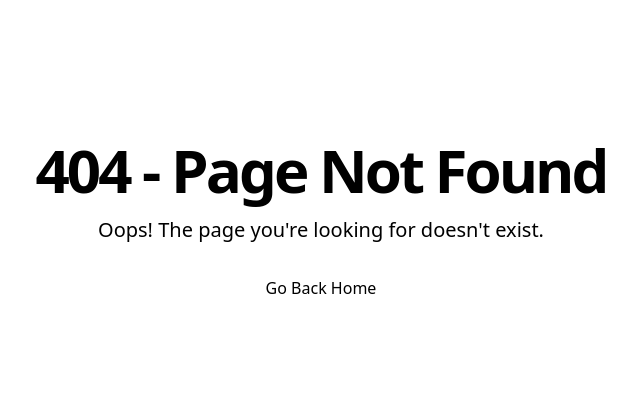
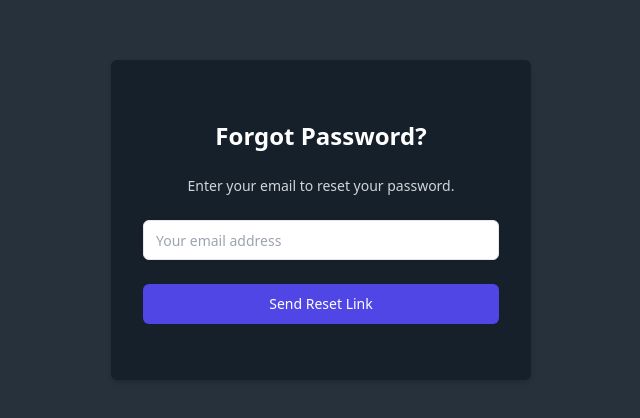
Before and after one commit to piyushkhare001/ED-Tech, a Next.js app: page /ForgetPass in a window 1280 px wide. Before the commit this address had no page. Shown: the part 180-598 px from the top of the page, without its empty margins (319-959 px from the left). Built offline with nearby package versions, Linux system fonts and the light colour scheme.

Commit message:
forgot pass done

```diff
--- /dev/null
+++ b/@/components/ui/button.tsx
@@ -0,0 +1,56 @@
+import * as React from "react"
+import { Slot } from "@radix-ui/react-slot"
+import { cva, type VariantProps } from "class-variance-authority"
+
+import { cn } from "@/lib/utils"
+
+const buttonVariants = cva(
+  "inline-flex items-center justify-center whitespace-nowrap rounded-md text-sm font-medium ring-offset-background transition-colors focus-visible:outline-none focus-visible:ring-2 focus-visible:ring-ring focus-visible:ring-offset-2 disabled:pointer-events-none disabled:opacity-50",
+  {
+    variants: {
+      variant: {
+        default: "bg-primary text-primary-foreground hover:bg-primary/90",
+        destructive:
+          "bg-destructive text-destructive-foreground hover:bg-destructive/90",
+        outline:
+          "border border-input bg-background hover:bg-accent hover:text-accent-foreground",
+        secondary:
+          "bg-secondary text-secondary-foreground hover:bg-secondary/80",
+        ghost: "hover:bg-accent hover:text-accent-foreground",
+        link: "text-primary underline-offset-4 hover:underline",
+      },
+      size: {
+        default: "h-10 px-4 py-2",
+        sm: "h-9 rounded-md px-3",
+        lg: "h-11 rounded-md px-8",
+        icon: "h-10 w-10",
+      },
+    },
+    defaultVariants: {
+      variant: "default",
+      size: "default",
+    },
+  }
+)
+
+export interface ButtonProps
+  extends React.ButtonHTMLAttributes<HTMLButtonElement>,
+    VariantProps<typeof buttonVariants> {
+  asChild?: boolean
+}
+
+const Button = React.forwardRef<HTMLButtonElement, ButtonProps>(
+  ({ className, variant, size, asChild = false, ...props }, ref) => {
+    const Comp = asChild ? Slot : "button"
+    return (
+      <Comp
+        className={cn(buttonVariants({ variant, size, className }))}
+        ref={ref}
+        {...props}
+      />
+    )
+  }
+)
+Button.displayName = "Button"
+
+export { Button, buttonVariants }
--- a/@/components/ui/input.tsx
+++ b/@/components/ui/input.tsx
@@ -11,7 +11,7 @@
       <input
         type={type}
         className={cn(
-          "flex h-10 w-full rounded-full border border-input bg-background px-3 py-2 text-sm ring-offset-background file:border-0 file:bg-transparent file:text-sm file:font-medium file:text-foreground placeholder:text-muted-foreground focus-visible:outline-none focus-visible:ring-2 focus-visible:ring-ring focus-visible:ring-offset-2 disabled:cursor-not-allowed disabled:opacity-50",
+          "flex h-10 w-full rounded-md border border-input bg-background px-3 py-2 text-sm ring-offset-background file:border-0 file:bg-transparent file:text-sm file:font-medium file:text-foreground placeholder:text-muted-foreground focus-visible:outline-none focus-visible:ring-2 focus-visible:ring-ring focus-visible:ring-offset-2 disabled:cursor-not-allowed disabled:opacity-50",
           className
         )}
         ref={ref}
--- a/src/components/frontend/CertifiedCourse.tsx
+++ b/src/app/(routes)/CertifiedCourse/page.tsx
@@ -2,7 +2,7 @@
 
 import certifiedcourseimg from "../../assets/certification.jpg";
 import Image from 'next/image';
-import CourseCard from './CourseCard';
+import CourseCard from '../CourseCard/page';
 
 const courseData = [
     {
--- a/src/components/frontend/PlacementCourses.tsx
+++ b/src/app/(routes)/PlacementCourses/page.tsx
@@ -2,7 +2,7 @@
 
 import certifiedcourseimg from "../../assets/certification.jpg";
 import Image from 'next/image';
-import CourseCard from './CourseCard';
+import CourseCard from '../CourseCard/page';
 
 const courseData = [
     {
--- /dev/null
+++ b/src/app/ForgetPass/page.tsx
@@ -0,0 +1,67 @@
+"use client";
+
+import { Button } from '@/components/ui/button';
+import { Input } from '@/components/ui/input';
+import React, { useState } from 'react';
+
+const ForgotPassword = () => {
+  const [email, setEmail] = useState<string>('');
+  const [error, setError] = useState<string | null>(null);
+  const [success, setSuccess] = useState<string | null>(null);
+
+  const handleSubmit = (e: React.FormEvent) => {
+    e.preventDefault();
+
+    // Basic email validation
+    const emailRegex = /^[^\s@]+@[^\s@]+\.[^\s@]+$/;
+    if (!emailRegex.test(email)) {
+      setError('Please enter a valid email address.');
+      setSuccess(null);
+      return;
+    }
+
+    // If email is valid, proceed (you can implement actual API call here)
+    setError(null);
+    setSuccess('Password reset link has been sent to your email address.');
+    setEmail('');
+  };
+
+  return (
+    <div className="flex min-h-screen items-center justify-center bg-[#26313c] p-4">
+      <div className="w-[420px] h-[320px] max-w-md space-y-6 bg-[#16202a] p-8 rounded-md shadow-md">
+        <h2 className="text-2xl font-semibold text-center text-white pt-7">
+          Forgot Password?
+        </h2>
+        <p className="text-center text-sm text-gray-300">
+          Enter your email to reset your password.
+        </p>
+
+        {error && <p className="text-red-500 text-sm">{error}</p>}
+        {success && <p className="text-green-500 text-sm">{success}</p>}
+
+        <form onSubmit={handleSubmit}>
+          <div className="mt-4">
+            <Input
+              type="email"
+              placeholder="Your email address"
+              value={email}
+              onChange={(e) => setEmail(e.target.value)}
+              className="w-full p-3 border border-gray-300 rounded-lg shadow-sm focus:ring focus:ring-indigo-300"
+            />
+          </div>
+
+          <div className="mt-6">
+            <Button
+              type="submit"
+              className="w-full bg-indigo-600 text-white py-2 rounded-full hover:bg-indigo-700 focus:outline-none focus:ring-2 focus:ring-indigo-200"
+            >
+              Send Reset Link
+            </Button>
+          </div>
+        </form>
+      </div>
+    </div>
+  );
+};
+
+export default ForgotPassword;
--- a/src/app/Login/page.tsx
+++ b/src/app/Login/page.tsx
@@ -47,6 +47,11 @@
               </Button>
 
             </form>
+            <p className="mt-4 text-sm text-center">
+              <a href="/ForgetPass" className="text-indigo-600 hover:underline">
+                Forgot password?
+              </a>
+            </p>
             <p className="mt-4 text-xs text-slate-200">
               @2024 All rights reserved
             </p>
--- a/src/app/page.tsx
+++ b/src/app/page.tsx
@@ -25,9 +25,6 @@
           <Navbar openNav={openNav}/>
           {/*Hero section*/}
           <Hero />
-          <CertifiedCourse />
-          <PlacementCourse/>
-          <CoursesBuy />
           <Footer/>
           <RazorpayButton amount={1} />
         </div>
```
Also changed, not shown: src/app/(routes)/CourseBuy/page.tsx (renamed from src/components/frontend/CourseBuy.tsx), src/app/(routes)/CourseCard/page.tsx (renamed from src/components/frontend/CourseCard.tsx).
